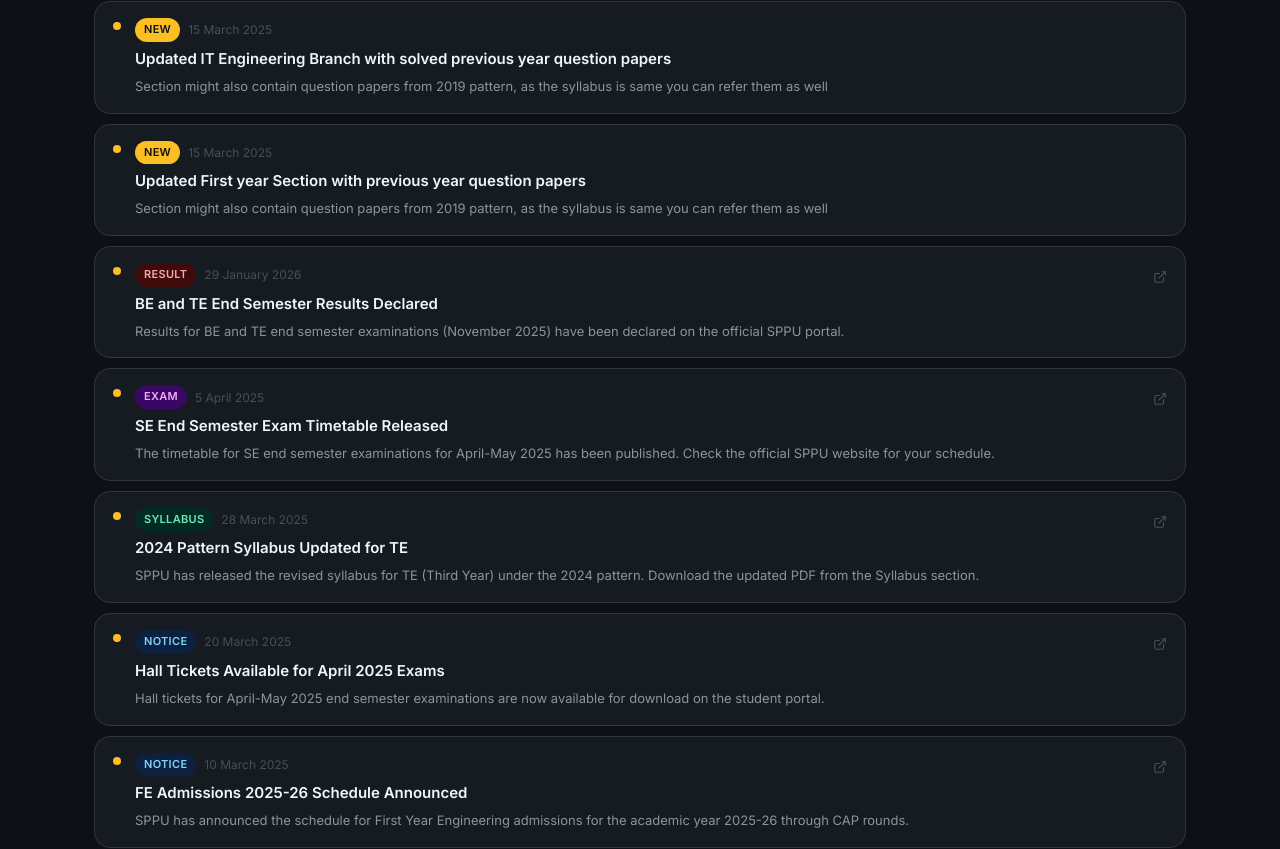
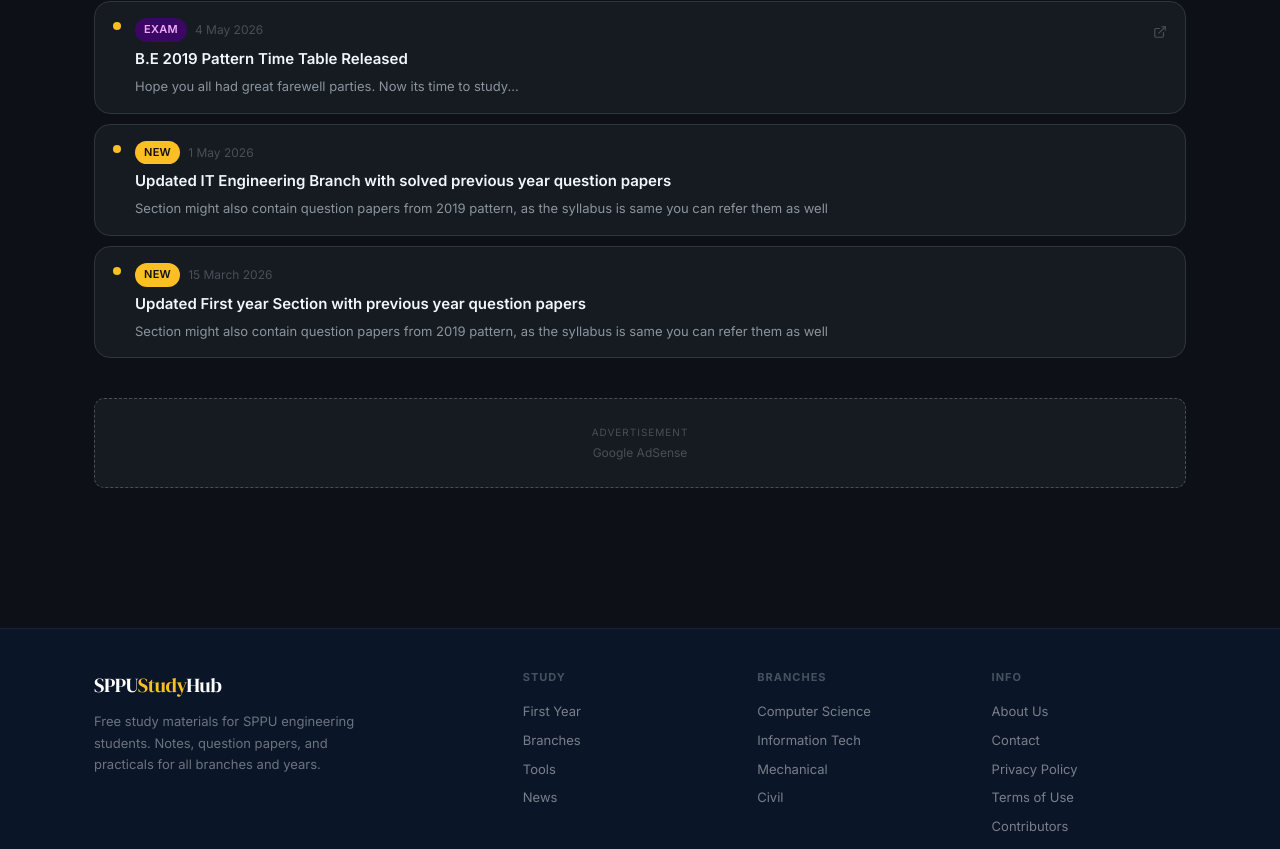
Before and after one commit to adityalawande17/sppu-study-hub-v3, a React (Vite) app: page /news in a window 1280 px wide. Shown: the part 398-1247 px from the top of the page. Built offline with nearby package versions, Linux system fonts and the light colour scheme.

Commit message:
Updated news section

```diff
--- a/src/data/news.js
+++ b/src/data/news.js
@@ -3,18 +3,18 @@
 export const newsItems = [
   {
     id: 1,
-    title:
-      "Updated IT Engineering Branch with solved previous year question papers",
-    date: "2025-03-15",
-    category: "new",
-    link: null,
+    title: "B.E 2019 Pattern Time Table Released",
+    date: "2026-05-04",
+    category: "exam",
+    link: "http://collegecirculars.unipune.ac.in/sites/examdocs/Time%20Tables%20APRMAY%202026/B.E.%20(2019%20PATTERN)%20ENDSEM%20EXAM%20TIMETABLE%20FOR%20SUMMER%20SESSION-2026%20(APRIL-MAY-2026).pdf",
     description:
-      "Section might also contain question papers from 2019 pattern, as the syllabus is same you can refer them as well",
+      "Hope you all had great farewell parties. Now its time to study...",
   },
   {
     id: 2,
-    title: "Updated First year Section with previous year question papers",
-    date: "2025-03-15",
+    title:
+      "Updated IT Engineering Branch with solved previous year question papers",
+    date: "2026-05-1",
     category: "new",
     link: null,
     description:
@@ -22,48 +22,12 @@ export const newsItems = [
   },
   {
     id: 3,
-    title: "BE and TE End Semester Results Declared",
-    date: "2026-01-29",
-    category: "result",
-    link: "https://results.unipune.ac.in",
+    title: "Updated First year Section with previous year question papers",
+    date: "2026-03-15",
+    category: "new",
+    link: null,
     description:
-      "Results for BE and TE end semester examinations (November 2025) have been declared on the official SPPU portal.",
-  },
-  {
-    id: 4,
-    title: "SE End Semester Exam Timetable Released",
-    date: "2025-04-05",
-    category: "exam",
-    link: "https://unipune.ac.in",
-    description:
-      "The timetable for SE end semester examinations for April-May 2025 has been published. Check the official SPPU website for your schedule.",
-  },
-  {
-    id: 5,
-    title: "2024 Pattern Syllabus Updated for TE",
-    date: "2025-03-28",
-    category: "syllabus",
-    link: "https://unipune.ac.in",
-    description:
-      "SPPU has released the revised syllabus for TE (Third Year) under the 2024 pattern. Download the updated PDF from the Syllabus section.",
-  },
-  {
-    id: 6,
-    title: "Hall Tickets Available for April 2025 Exams",
-    date: "2025-03-20",
-    category: "notice",
-    link: "https://unipune.ac.in",
-    description:
-      "Hall tickets for April-May 2025 end semester examinations are now available for download on the student portal.",
-  },
-  {
-    id: 6,
-    title: "FE Admissions 2025-26 Schedule Announced",
-    date: "2025-03-10",
-    category: "notice",
-    link: "https://unipune.ac.in",
-    description:
-      "SPPU has announced the schedule for First Year Engineering admissions for the academic year 2025-26 through CAP rounds.",
+      "Section might also contain question papers from 2019 pattern, as the syllabus is same you can refer them as well",
   },
 ];
 
```
